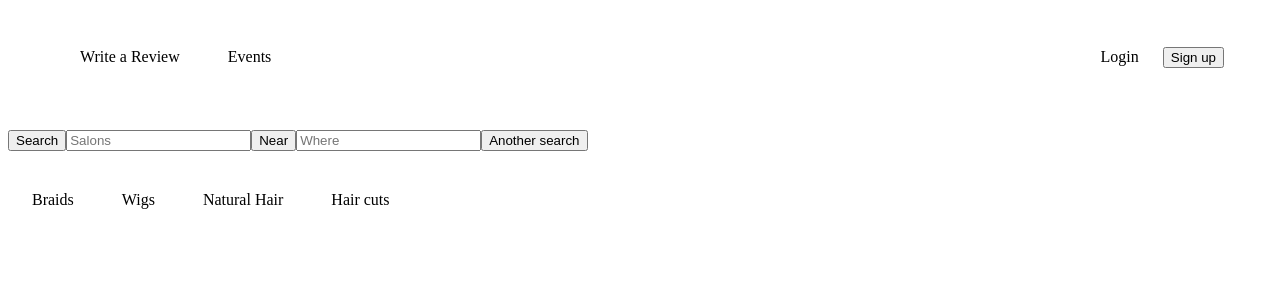
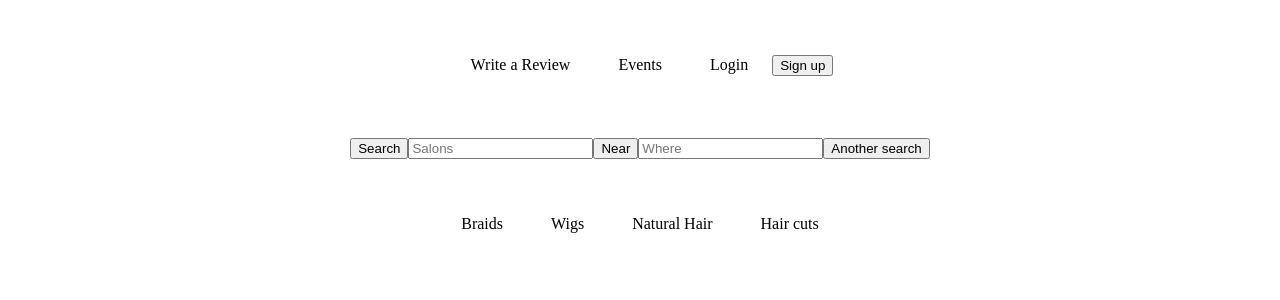
Before and after one commit to Priscillesg/nubian-hair-style, a React (Create React App) app in the folder front-end-nubian-hair-style/: page / in a window 1280 px wide. Shown: the top 300 px of the page. Built offline with nearby package versions, Linux system fonts and the light colour scheme.

Commit message:
Adopted Layout

```diff
--- a/front-end-nubian-hair-style/src/LandingPage/LandinPage.css
+++ b/front-end-nubian-hair-style/src/LandingPage/LandinPage.css
@@ -0,0 +1,10 @@
+.search-area{
+    display: flex;
+    flex-direction: column;
+    align-items: center;
+}
+
+.landing {
+    display: flex;
+    justify-content: center;
+}
--- a/front-end-nubian-hair-style/src/LandingPage/LandingPage.js
+++ b/front-end-nubian-hair-style/src/LandingPage/LandingPage.js
@@ -2,15 +2,20 @@ import React from 'react';
 import SearchBar from '../SearchBar/SearchBar';
 import SearchSuggestions from './SearchSuggestions/SearchSuggestions';
 import TopNav from './TopNav/TopNav';
+import './LandinPage.css'
 
 const LandingPage= () => {
 
     return (
-        <div>
-            <TopNav/>
-            <SearchBar/>
-            <SearchSuggestions/>
+
+        <div className='landing'>
+            <div className='search-area'>
+                <TopNav/>
+                <SearchBar/>
+                <SearchSuggestions/>
+            </div>
         </div>
+
     );
 }
 
--- a/front-end-nubian-hair-style/src/LandingPage/SearchSuggestions/SearchSuggestions.css
+++ b/front-end-nubian-hair-style/src/LandingPage/SearchSuggestions/SearchSuggestions.css
@@ -1,3 +1,4 @@
 .suggestions {
     display: flex;
+    margin-top: 1rem;
 }
```
